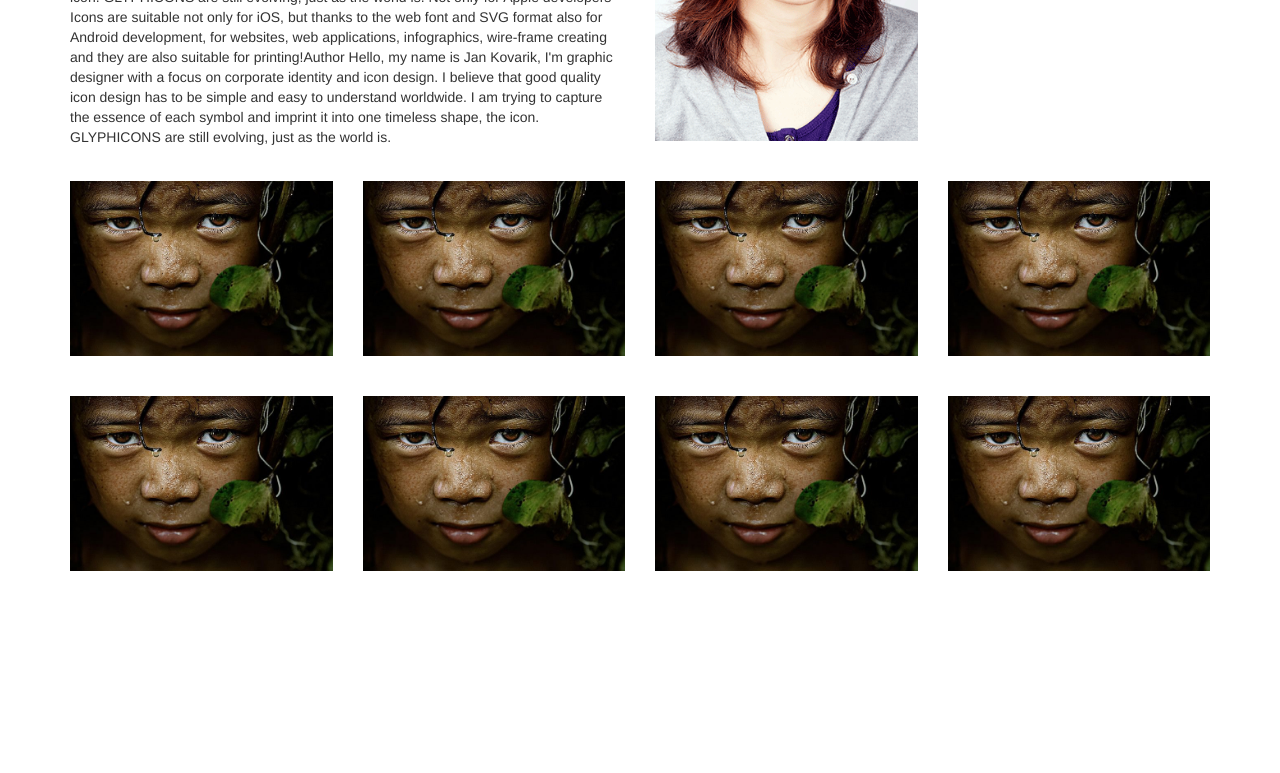
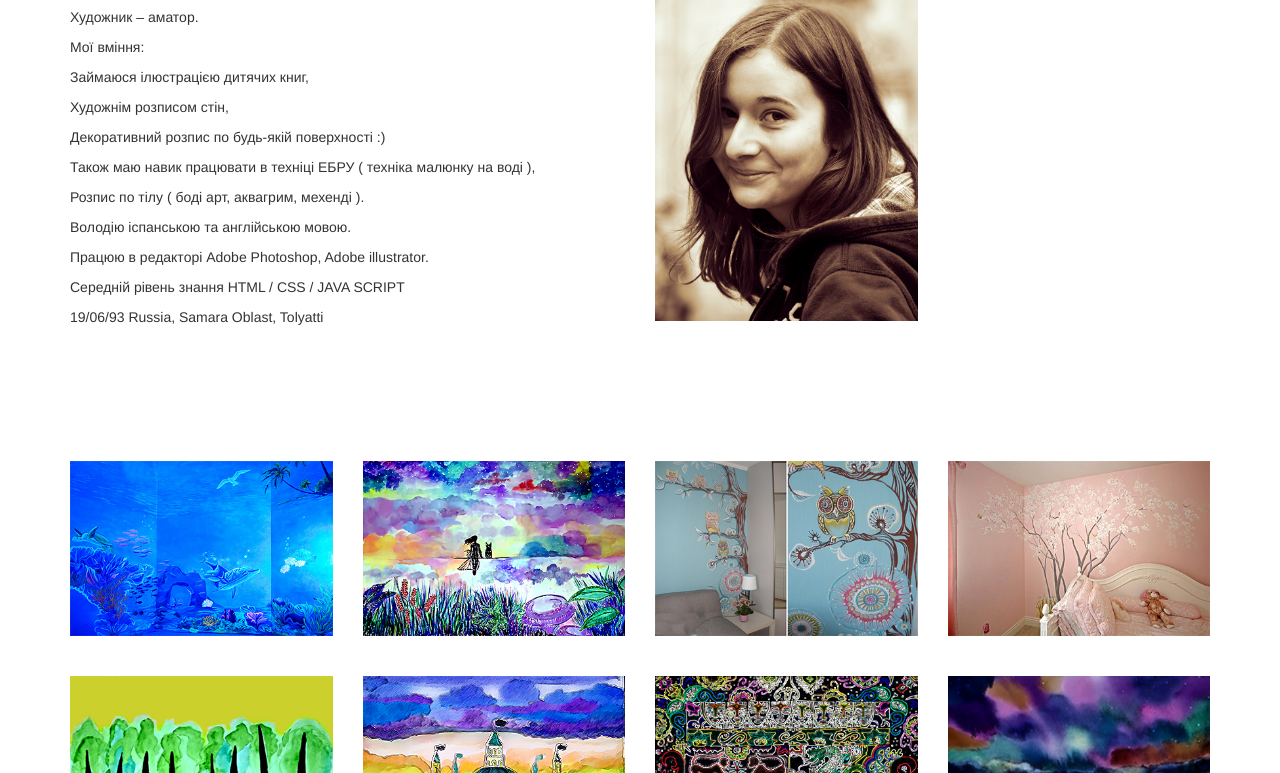
Before and after one commit to anastaciia/my-project, a plain HTML site: page index.html in a window 1280 px wide. Shown: the part 345-1118 px from the top of the page. Before the commit the page ends 936 px from the top, so only its background shows below. Drawn offline with nearby package versions, Linux system fonts and the light colour scheme.

Commit message:
Added picture

```diff
--- a/css/contacts.css
+++ b/css/contacts.css
@@ -1,4 +1,4 @@
-body {
-    max-width: 1100px;
-    margin: auto;
+
+.contacts {
+    margin-left: 150px;
 }
--- a/css/index.css
+++ b/css/index.css
@@ -2,3 +2,6 @@
     padding-bottom: 20px;
     padding-top: 20px;
 }
+.container {
+    margin-top: 100px;
+}
--- a/index.html
+++ b/index.html
@@ -2,10 +2,11 @@
 <html lang="en">
 <head>
     <meta charset="UTF-8">
-    <title>Anastasiia Zima</title>
+    <title>Anastasiia Ruzavina</title>
     <link rel="stylesheet" href="https://maxcdn.bootstrapcdn.com/bootstrap/3.3.7/css/bootstrap.min.css" integrity="sha384-BVYiiSIFeK1dGmJRAkycuHAHRg32OmUcww7on3RYdg4Va+PmSTsz/K68vbdEjh4u" crossorigin="anonymous">
     <link rel="stylesheet" href="https://maxcdn.bootstrapcdn.com/bootstrap/3.3.7/css/bootstrap-theme.min.css" integrity="sha384-rHyoN1iRsVXV4nD0JutlnGaslCJuC7uwjduW9SVrLvRYooPp2bWYgmgJQIXwl/Sp" crossorigin="anonymous">
     <link rel="stylesheet" href="css/index.css">
+    <link rel="icon" href="painting-palette.png" type="image/x-icon">
 </head>
 <body>
     <nav class="navbar navbar-inverse">
@@ -16,12 +17,12 @@
                     <span class="icon-bar"></span>
                     <span class="icon-bar"></span>
                 </button>
-                <span class="navbar-brand">Анастасія Зима</span>
             </div>
             <div class="collapse navbar-collapse" id="myNavbar">
                 <ul class="nav navbar-nav">
                     <li><a href="#gallery"><span class="glyphicon glyphicon-camera"></span> Галерея</a></li>
                     <li><a href="contacts.html" class="smooth"><span class="glyphicon glyphicon-menu-down"></span> Контакти</a></li>
+
                 </ul>
             </div>
         </div>
@@ -29,74 +30,62 @@
         <div class="container">
         <div class="row">
             <div class="col-xs-12 col-sm-12 col-md-8 col-lg-6">
-                Not only for Apple developers
-                Icons are suitable not only for iOS, but thanks to
-                the web font and SVG format also for Android development,
-                for websites, web applications, infographics, wire-frame
-                creating and they are also suitable for printing!Author
-                Hello, my name is Jan Kovarik, I'm graphic designer with
-                a focus on corporate identity and icon design.
-                I believe that good quality icon design has to be simple
-                and easy to understand worldwide. I am trying to capture
-                the essence of each symbol and imprint it into one timeless
-                shape, the icon. GLYPHICONS are still evolving, just as the world is.
-                Not only for Apple developers
-                Icons are suitable not only for iOS, but thanks to
-                the web font and SVG format also for Android development,
-                for websites, web applications, infographics, wire-frame
-                creating and they are also suitable for printing!Author
-                Hello, my name is Jan Kovarik, I'm graphic designer with
-                a focus on corporate identity and icon design.
-                I believe that good quality icon design has to be simple
-                and easy to understand worldwide. I am trying to capture
-                the essence of each symbol and imprint it into one timeless
-                shape, the icon. GLYPHICONS are still evolving, just as the world is.
-                Not only for Apple developers
-                Icons are suitable not only for iOS, but thanks to
-                the web font and SVG format also for Android development,
-                for websites, web applications, infographics, wire-frame
-                creating and they are also suitable for printing!Author
-                Hello, my name is Jan Kovarik, I'm graphic designer with
-                a focus on corporate identity and icon design.
-                I believe that good quality icon design has to be simple
-                and easy to understand worldwide. I am trying to capture
-                the essence of each symbol and imprint it into one timeless
-                shape, the icon. GLYPHICONS are still evolving, just as the world is.
+                <h1>Анастасія Рузавіна</h1>
+                <p>
+                Самодіяльний митець
+                </p>
+                <p>Художник – аматор.</p>
+                <p>Мої вміння:</p>
+                <p>Займаюся ілюстрацією дитячих книг, </p>
+                <p>Художнім розписом стін, </p>
+                <p>Декоративний розпис по будь-якій поверхності :)  </p>
+                <p>Також маю навик працювати в техніці ЕБРУ ( техніка малюнку на воді ),</p>
+                <p>Розпис по тілу ( боді арт, аквагрим, мехенді ). </p>
+                <p>Володію іспанською  та англійською мовою. </p>
+                <p>Працюю в редакторі Adobe Photoshop, Adobe illustrator. </p>
+                <p>Середній рівень знання HTML / CSS /  JAVA SCRIPT</p>
+                19/06/93
+                Russia,  Samara Oblast, Tolyatti
+
             </div>
              <div class="col-xs-12 col-sm-8 col-md-6 col-lg-3">
-                <img class="img-responsive" src="zima.gif" alt="Anastassia Face">
+                <img class="img-responsive" src="azuma.jpg" alt="Anastassia Face">
             </div>
         </div>
         </div>
-
         <a name="gallery"></a>
         <div class="container">
         <div class="row">
-                 <div class="col-xs-12 col-sm-12 col-md-6 col-lg-3">
-                    <img class="img-responsive" src="face.jpg" alt="Anastassia Face">
+                <div class="col-xs-12 col-sm-12 col-md-6 col-lg-3">
+                    <img class="img-responsive" src="seawall.jpg" alt="picture">
                 </div>
                 <div class="col-xs-12 col-sm-12 col-md-6 col-lg-3">
-                    <img class="img-responsive" src="face.jpg" alt="Anastassia Face">
+                    <img class="img-responsive" src="sky.jpg" alt="picture">
                 </div>
                 <div class="col-xs-12 col-sm-12 col-md-6 col-lg-3">
-                    <img class="img-responsive" src="face.jpg" alt="Anastassia Face">
+                    <img class="img-responsive" src="wall.jpg" alt="picture">
                 </div>
                 <div class="col-xs-12 col-sm-12 col-md-6 col-lg-3">
-                    <img class="img-responsive" src="face.jpg" alt="Anastassia Face">
+                    <img class="img-responsive" src="wall-two.jpg" alt="picture">
+                </div>
+
+                 <div class="col-xs-12 col-sm-12 col-md-6 col-lg-3">
+                    <img class="img-responsive" src="trees.jpg" alt="picture">
                 </div>
                 <div class="col-xs-12 col-sm-12 col-md-6 col-lg-3">
-                    <img class="img-responsive" src="face.jpg" alt="Anastassia Face">
-                </div>
-                <div class="line"></div>
-                <div class="col-xs-12 col-sm-12 col-md-6 col-lg-3">
-                    <img class="img-responsive" src="face.jpg" alt="Anastassia Face">
+                    <img class="img-responsive" src="castle.jpg" alt="picture">
                 </div>
                 <div class="col-xs-12 col-sm-12 col-md-6 col-lg-3">
-                    <img class="img-responsive" src="face.jpg" alt="Anastassia Face">
+                    <img class="img-responsive" src="teem.jpg" alt="picture">
                 </div>
                 <div class="col-xs-12 col-sm-12 col-md-6 col-lg-3">
-                    <img class="img-responsive" src="face.jpg" alt="Anastassia Face">
+                    <img class="img-responsive" src="sea.jpg" alt="picture">
                 </div>
+
+
+
+
+
 
             </div>
             </div>
```
Also changed, not shown: contacts.html (+31 -6 lines), azuma.jpg (added), castle.jpg (added), painting-palette.png (added), sea.jpg (added), seawall.jpg (added), sky.jpg (added), teem.jpg (added), trees.jpg (added), wall-two.jpg (added), wall.jpg (added), zima.gif (deleted), 1 other file.
